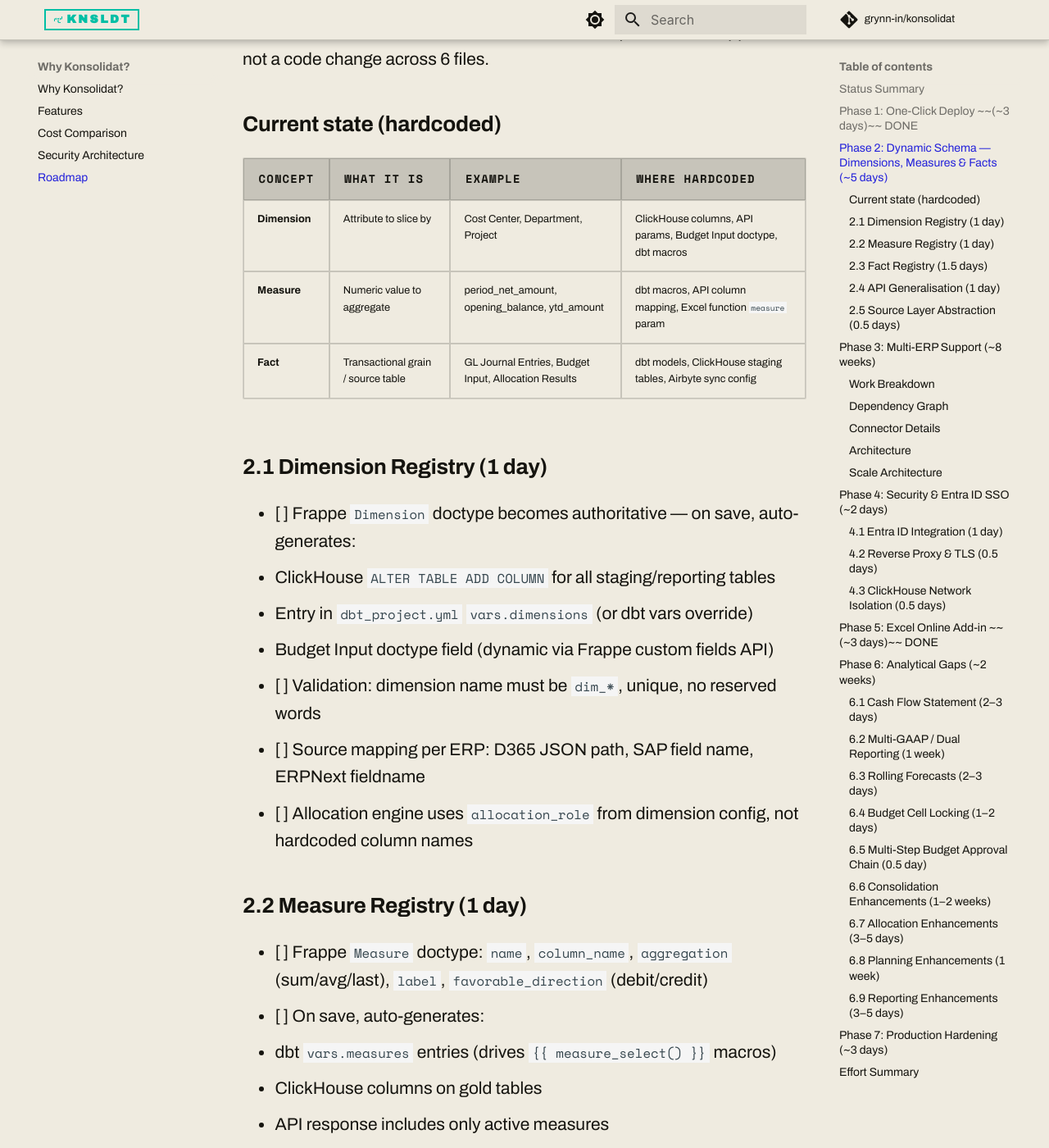
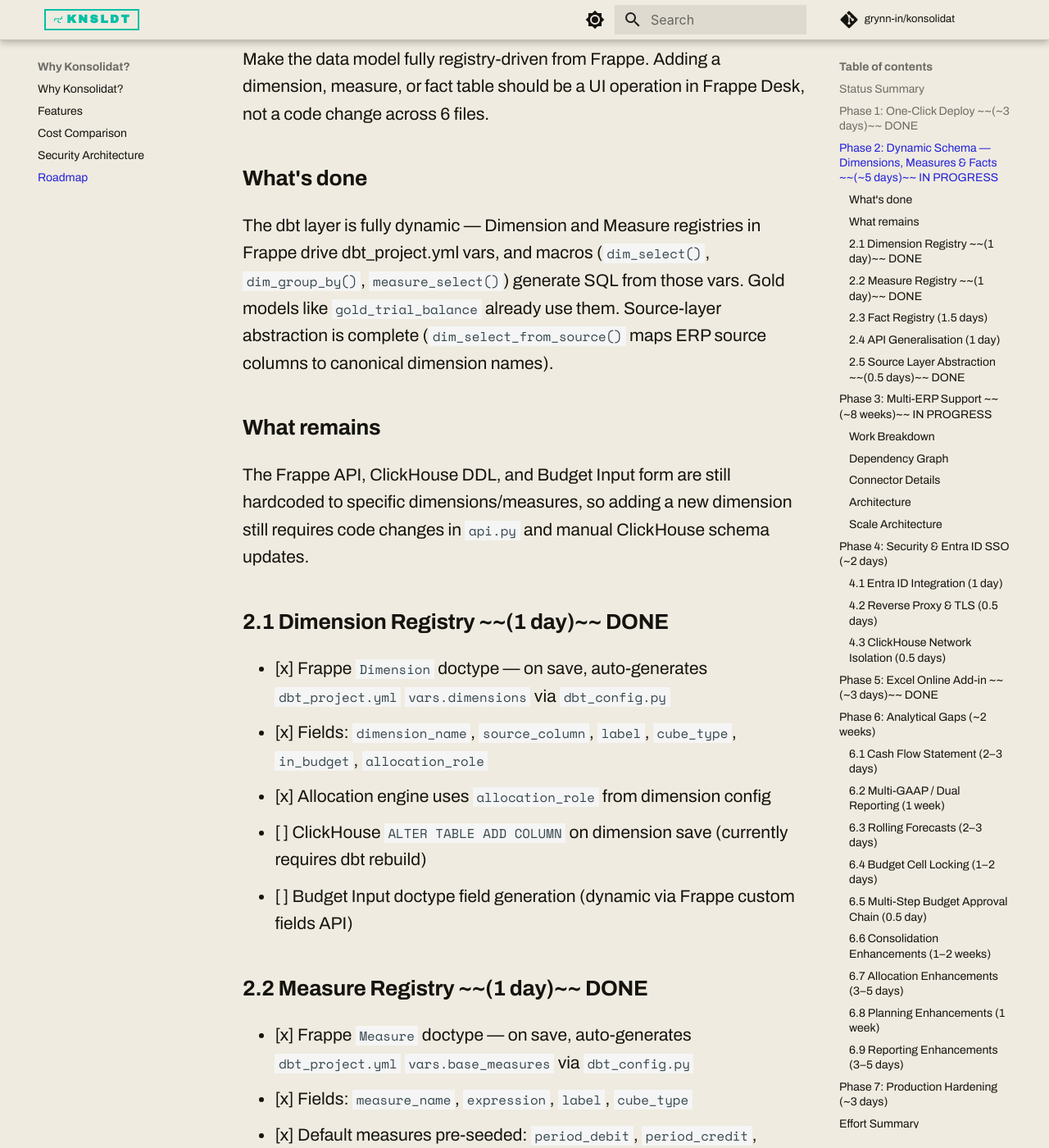
Before and after one commit to grynn-in/konsolidat, an MkDocs documentation site: the page built from docs/reference/roadmap.md, in a window 1280 px wide and 1400 px high, scrolled down 2684 px. Shown: the whole window at 82% size. Built offline with MkDocs 1.6.1 and Material for MkDocs 9.7.7, drawn with Linux system fonts in a browser that asks for light colours; comment, search, counter and statistics services are not loaded; some of the changed text lies outside the part shown.

Commit message:
docs: update roadmap — Phase 2 and Phase 3 status reflects actual implementation
Phase 2 (Dynamic Schema): Not started → In progress. Dimension Registry,
Measure Registry, and Source Layer Abstraction are done. Fact Registry and
API Generalization remain.

Phase 3 (Multi-ERP): D365 F&O Adapter Refactor marked done (PR #10).
Scale Architecture marked partial (bronze partitioning in place).

Co-Authored-By: Claude Opus 4.6 <noreply@anthropic.com>

```diff
--- a/docs/reference/roadmap.md
+++ b/docs/reference/roadmap.md
@@ -18,10 +18,10 @@
 | Docs site (MkDocs Material) | **Done** — konsolid.at, 40+ pages |
 | Custom domain | **Done** — konsolid.at on GitHub Pages |
 | One-click deploy | **Done** — `git clone && ./deploy.sh`, 9 Docker services |
-| Multi-ERP canonical staging | **Done** — 7 canonical models, UNION ALL adapters |
+| Multi-ERP canonical staging + D365 F&O adapter | **Done** — 7 canonical models, 16 D365 F&O adapter models (PR #10) |
 | Multi-ERP connectors (SAP, D365 BC, ERPNext) | **Not started** |
 | FastAPI / Streamlit / Dagster | **Retired** — replaced by Frappe konsol app |
-| Dynamic schema (dimensions, measures, facts) | **Not started** |
+| Dynamic schema (dimensions, measures, facts) | **In progress** — Dimension + Measure registries done, API + Fact registry remaining |
 | Security / Entra ID SSO | **Not started** |
 | Excel Online Add-in (Office.js) | **Done** — Task pane add-in, pipeline orchestration, Frappe session auth |
 | Cash flow statement | **Not started** |
@@ -48,37 +48,34 @@ Full docker-compose stack + single deploy script. Completed in PRs #7 and #9.
 
 ---
 
-## Phase 2: Dynamic Schema — Dimensions, Measures & Facts (~5 days)
+## Phase 2: Dynamic Schema — Dimensions, Measures & Facts ~~(~5 days)~~ IN PROGRESS
 
 Make the data model fully registry-driven from Frappe. Adding a dimension, measure, or fact table should be a UI operation in Frappe Desk, not a code change across 6 files.
 
-### Current state (hardcoded)
+### What's done
 
-| Concept | What it is | Example | Where hardcoded |
-|---|---|---|---|
-| **Dimension** | Attribute to slice by | Cost Center, Department, Project | ClickHouse columns, API params, Budget Input doctype, dbt macros |
-| **Measure** | Numeric value to aggregate | period_net_amount, opening_balance, ytd_amount | dbt macros, API column mapping, Excel function `measure` param |
-| **Fact** | Transactional grain / source table | GL Journal Entries, Budget Input, Allocation Results | dbt models, ClickHouse staging tables, Airbyte sync config |
+The dbt layer is fully dynamic — Dimension and Measure registries in Frappe drive dbt_project.yml vars, and macros (`dim_select()`, `dim_group_by()`, `measure_select()`) generate SQL from those vars. Gold models like `gold_trial_balance` already use them. Source-layer abstraction is complete (`dim_select_from_source()` maps ERP source columns to canonical dimension names).
 
-### 2.1 Dimension Registry (1 day)
+### What remains
 
-- [ ] Frappe `Dimension` doctype becomes authoritative — on save, auto-generates:
-  - ClickHouse `ALTER TABLE ADD COLUMN` for all staging/reporting tables
-  - Entry in `dbt_project.yml` `vars.dimensions` (or dbt vars override)
-  - Budget Input doctype field (dynamic via Frappe custom fields API)
-- [ ] Validation: dimension name must be `dim_*`, unique, no reserved words
-- [ ] Source mapping per ERP: D365 JSON path, SAP field name, ERPNext fieldname
-- [ ] Allocation engine uses `allocation_role` from dimension config, not hardcoded column names
+The Frappe API, ClickHouse DDL, and Budget Input form are still hardcoded to specific dimensions/measures, so adding a new dimension still requires code changes in `api.py` and manual ClickHouse schema updates.
 
-### 2.2 Measure Registry (1 day)
+### 2.1 Dimension Registry ~~(1 day)~~ DONE
 
-- [ ] Frappe `Measure` doctype: `name`, `column_name`, `aggregation` (sum/avg/last), `label`, `favorable_direction` (debit/credit)
-- [ ] On save, auto-generates:
-  - dbt `vars.measures` entries (drives `{{ measure_select() }}` macros)
-  - ClickHouse columns on gold tables
-  - API response includes only active measures
-- [ ] Default measures pre-seeded: `period_net_amount`, `opening_balance`, `closing_balance`, `ytd_amount`, `debit_amount`, `credit_amount`
-- [ ] Custom measures: e.g. `headcount`, `revenue_per_sqm` — derived via SQL expression field on the doctype
+- [x] Frappe `Dimension` doctype — on save, auto-generates `dbt_project.yml` `vars.dimensions` via `dbt_config.py`
+- [x] Fields: `dimension_name`, `source_column`, `label`, `cube_type`, `in_budget`, `allocation_role`
+- [x] Allocation engine uses `allocation_role` from dimension config
+- [ ] ClickHouse `ALTER TABLE ADD COLUMN` on dimension save (currently requires dbt rebuild)
+- [ ] Budget Input doctype field generation (dynamic via Frappe custom fields API)
+
+### 2.2 Measure Registry ~~(1 day)~~ DONE
+
+- [x] Frappe `Measure` doctype — on save, auto-generates `dbt_project.yml` `vars.base_measures` via `dbt_config.py`
+- [x] Fields: `measure_name`, `expression`, `label`, `cube_type`
+- [x] Default measures pre-seeded: `period_debit`, `period_credit`, `period_net_amount`, `transaction_count`
+- [x] dbt macros (`measure_select()`, `measure_passthrough()`) consume measures dynamically
+- [ ] API response validates `measure` param against active Measure registry (currently hardcoded `ALLOWED_MEASURES` dict)
+- [ ] ClickHouse gold table columns auto-generated on measure save
 
 ### 2.3 Fact Registry (1.5 days)
 
@@ -108,18 +105,19 @@ Make the data model fully registry-driven from Frappe. Adding a dimension, measu
 - [ ] Backward-compatible: old named params still work, mapped internally
 - [ ] ClickHouse query builder reads active dimensions/measures/facts from registry
 
-### 2.5 Source Layer Abstraction (0.5 days)
+### 2.5 Source Layer Abstraction ~~(0.5 days)~~ DONE
 
-- [ ] dbt macro `{{ dim_extract_from_source() }}` reads dimension list and generates extraction SQL per ERP
-- [ ] D365: auto-extract from `LedgerDimensionValuesJson` by `source_column` name
+- [x] dbt macro `{{ dim_select_from_source() }}` reads dimension list and generates extraction SQL per ERP
+- [x] D365: auto-extract from `LedgerDimensionValuesJson` by `source_column` name
+- [x] `dim_select()`, `dim_group_by()`, `dim_partition_by()` — generate SQL from dimension vars
 - [ ] SAP/ERPNext: each connector provides its own dimension mapping (see Phase 3)
 - [ ] Fact-specific source macros: GL extraction vs. budget extraction vs. statistical extraction
 
 ---
 
-## Phase 3: Multi-ERP Support (~8 weeks)
+## Phase 3: Multi-ERP Support ~~(~8 weeks)~~ IN PROGRESS
 
-Konsolidat's silver/gold layers are already ERP-agnostic. The staging layer is D365 F&O-specific. This phase introduces a canonical staging interface that all ERP adapters write to, enabling SAP (S/4HANA, ECC, B1), D365 Business Central, and ERPNext consolidation.
+Konsolidat's silver/gold layers are already ERP-agnostic. The canonical staging interface and D365 F&O adapter are complete. Remaining work is adding connectors for SAP (S/4HANA, ECC, B1), D365 Business Central, and ERPNext.
 
 > **Note:** D365 F&O and D365 Business Central are completely different products (different APIs, entity models, dimension systems). BC needs its own connector.
 
@@ -127,15 +125,15 @@ Konsolidat's silver/gold layers are already ERP-agnostic. The staging layer is D
 
 | Task | Effort | Status |
 |------|--------|--------|
-| Canonical Staging Schema & Adapter Interface | 2 days | **Done** (PR #10) |
-| D365 F&O Adapter Refactor | 1 day | Not started |
+| Canonical Staging Schema & Adapter Interface | 2 days | **Done** (PR #10) — 7 canonical models, UNION ALL from adapters |
+| D365 F&O Adapter Refactor | 1 day | **Done** (PR #10) — 16 models renamed `stg_d365_fo__*`, canonical output |
 | D365 Business Central Connector | 3 days | Not started |
 | SAP S/4HANA Connector | 3 days | Not started |
 | SAP ECC 6.0 Connector | 3 days | Not started |
 | SAP Business One Connector | 2 days | Not started |
 | ERPNext Connector | 2 days | Not started |
 | Dimension Harmonization | 3 days | Not started |
-| Scale Architecture (50–500 LEs) | 5 days | Not started |
+| Scale Architecture (50–500 LEs) | 5 days | **Partial** — bronze partitioning done, incremental extraction not started |
 | Connector Registry (Frappe) | 2 days | Not started |
 
 ### Dependency Graph
@@ -182,11 +180,11 @@ Bronze → Silver → Gold (unchanged, ERP-agnostic)
 
 For deployments with 50–500 legal entities across multiple ERPs:
 
-- **Partitioned canonical staging** — partition by `erp_source` for parallel processing
-- **Incremental extraction** — Airbyte CDC for high-volume ERPs (SAP, D365)
-- **ClickHouse cluster** — sharded by entity_id for horizontal scale
-- **Parallel dbt builds** — per-ERP adapter builds can run concurrently
-- **Monitoring** — per-connector health dashboard in Frappe
+- [x] **Partitioned bronze tables** — `bronze_general_journal_account_entries` partitioned by `toYear(accounting_date)`, budget by `toYYYYMM(transaction_date)`, FX by `toYear(valid_from)`
+- [x] **Parallel dbt builds** — per-ERP adapter builds can run concurrently (adapter pattern supports this)
+- [ ] **Incremental extraction** — Airbyte CDC for high-volume ERPs (SAP, D365)
+- [ ] **ClickHouse cluster** — sharded by entity_id for horizontal scale
+- [ ] **Monitoring** — per-connector health dashboard in Frappe
 
 ---
 
@@ -309,8 +307,8 @@ Task pane add-in built and deployed. Source: `excel-addin/`, served from Frappe
 | Phase | Effort | Dependencies |
 |---|---|---|
 | **Phase 1:** One-click deploy | ~3 days | None |
-| **Phase 2:** Dynamic schema (dimensions, measures, facts) | ~5 days | None |
-| **Phase 3:** Multi-ERP (6 connectors + scale) | ~8 weeks | Phase 2 (dimension abstraction) |
+| **Phase 2:** Dynamic schema (dimensions, measures, facts) | ~~5 days~~ ~2 days remaining | None |
+| **Phase 3:** Multi-ERP (6 connectors + scale) | ~~8 weeks~~ ~6 weeks remaining | Phase 2 (dimension abstraction) |
 | **Phase 4:** Security & SSO | ~2 days | Phase 1 |
 | **Phase 5:** Excel Online Add-in | ~~3 days~~ **Done** | — |
 | **Phase 6:** Analytical gaps, consolidation/allocation/planning/reporting enhancements | ~6 weeks | Phase 2 (dimensions) |
```
Also changed, not shown: other parts of docs/reference/roadmap.md (+1 -1 lines).
